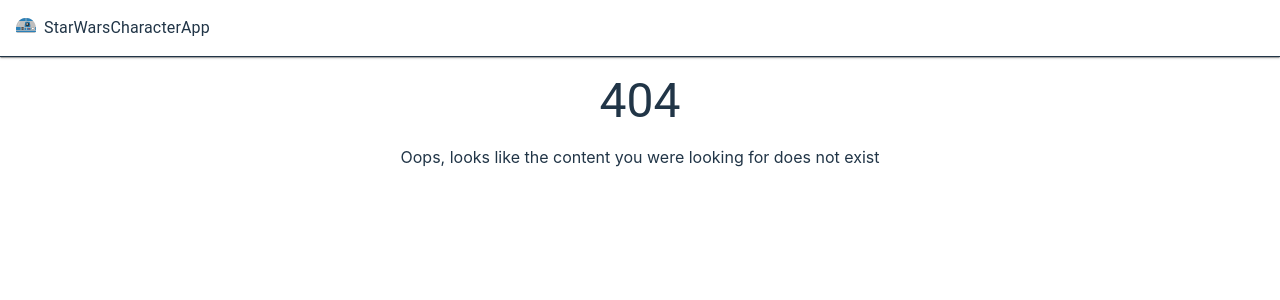
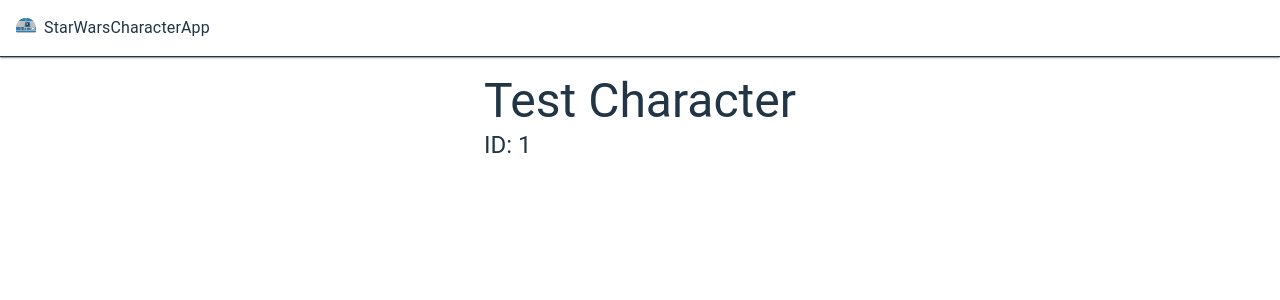
Before and after one commit to Twolar/StarWarsCharacter-WebApp, a React (Vite) app in the folder StarWarsCharacter-Client/: page /Characters/1 in a window 1280 px wide. Before the commit this address had no page. Shown: the top 300 px of the page. Built offline with nearby package versions, Linux system fonts and the light colour scheme.

Commit message:
Add character route + character profile route

```diff
--- a/StarWarsCharacter-Client/src/App.jsx
+++ b/StarWarsCharacter-Client/src/App.jsx
@@ -1,7 +1,8 @@
 import { Routes, Route } from "react-router-dom";
-import Landing from "./scenes/landing";
 import Missing from "./scenes/missing";
 import Navbar from "./scenes/global/Navbar";
+import Landing from "./Scenes/landing";
+import CharacterProfile from "./scenes/characterProfile";
 
 function App() {
   return (
@@ -11,6 +12,8 @@ function App() {
           <Navbar />
           <Routes>
             <Route path="/" element={<Landing />} />
+            <Route path="/Characters" element={<Landing />} />
+            <Route path="/Characters/:characterId" element={<CharacterProfile />} />
             <Route path="*" element={<Missing />} />
           </Routes>
         </main>
--- a/StarWarsCharacter-Client/src/components/StarWarsCharacters.jsx
+++ b/StarWarsCharacter-Client/src/components/StarWarsCharacters.jsx
@@ -3,8 +3,10 @@ import Card from "@mui/material/Card";
 import CardContent from "@mui/material/CardContent";
 import Typography from "@mui/material/Typography";
 import { CardActionArea, Grid } from "@mui/material";
+import { useNavigate } from "react-router-dom";
 
 const StarWarsCharacters = () => {
+  const navigate = useNavigate();
   const [characters, setCharacters] = useState([
     {
       id: 1,
@@ -43,13 +45,10 @@ const StarWarsCharacters = () => {
               height: "100%",
             }}
           >
-            <CardActionArea sx={{ height: "100%" }}>
+            <CardActionArea sx={{ height: "100%" }} onClick={() => navigate(`/characters/${character.id}`)}>
               <CardContent>
                 <Typography gutterBottom variant="h5" component="div">
                   {character.name}
-                </Typography>
-                <Typography variant="body2" color="text.secondary">
-                  {character.blurb}
                 </Typography>
               </CardContent>
             </CardActionArea>
--- /dev/null
+++ b/StarWarsCharacter-Client/src/scenes/characterProfile/index.jsx
@@ -0,0 +1,23 @@
+import { Box, Typography } from "@mui/material";
+import { useParams } from "react-router-dom";
+
+const CharacterProfile = () => {
+  let { characterId } = useParams();
+
+  return (
+    <Box
+      m="0px 20px"
+      display="flex"
+      flexDirection="column"
+      justifyContent="center"
+      alignItems="center"
+    >
+      <Box>
+        <Typography variant="h3">Test Character</Typography>
+        <Typography variant="h5">ID: {characterId}</Typography>
+      </Box>
+    </Box>
+  );
+};
+
+export default CharacterProfile;
```
